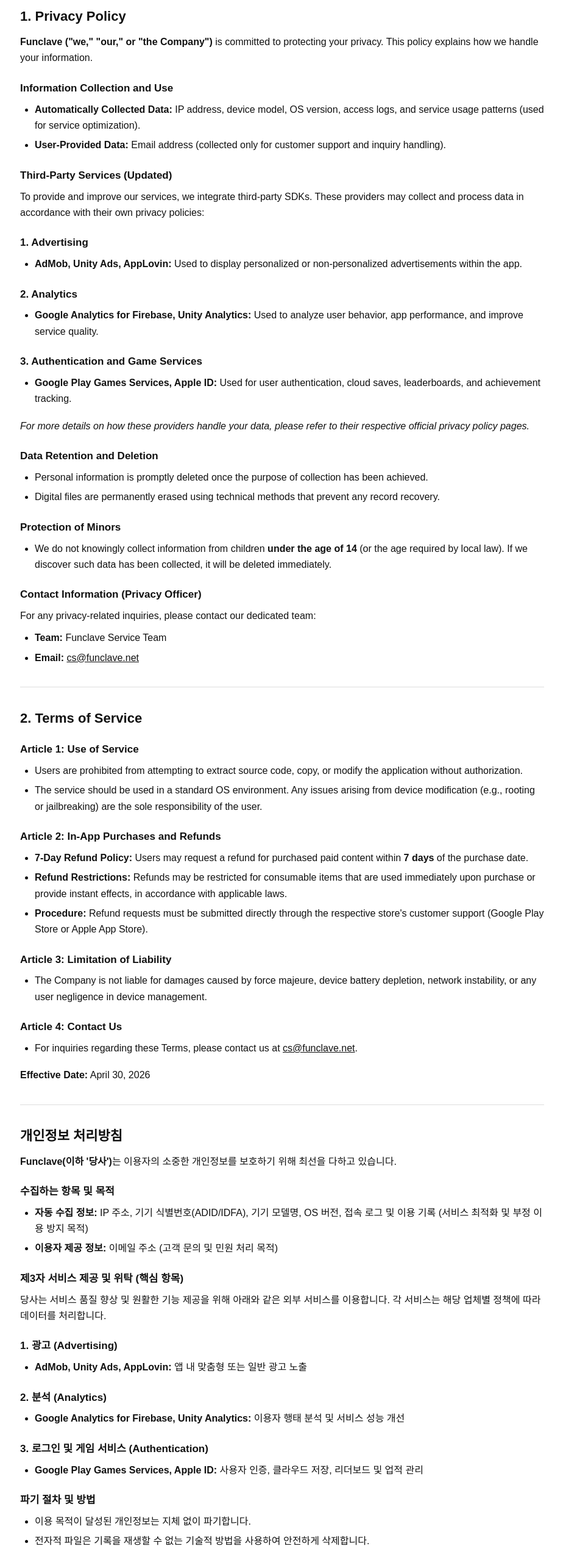
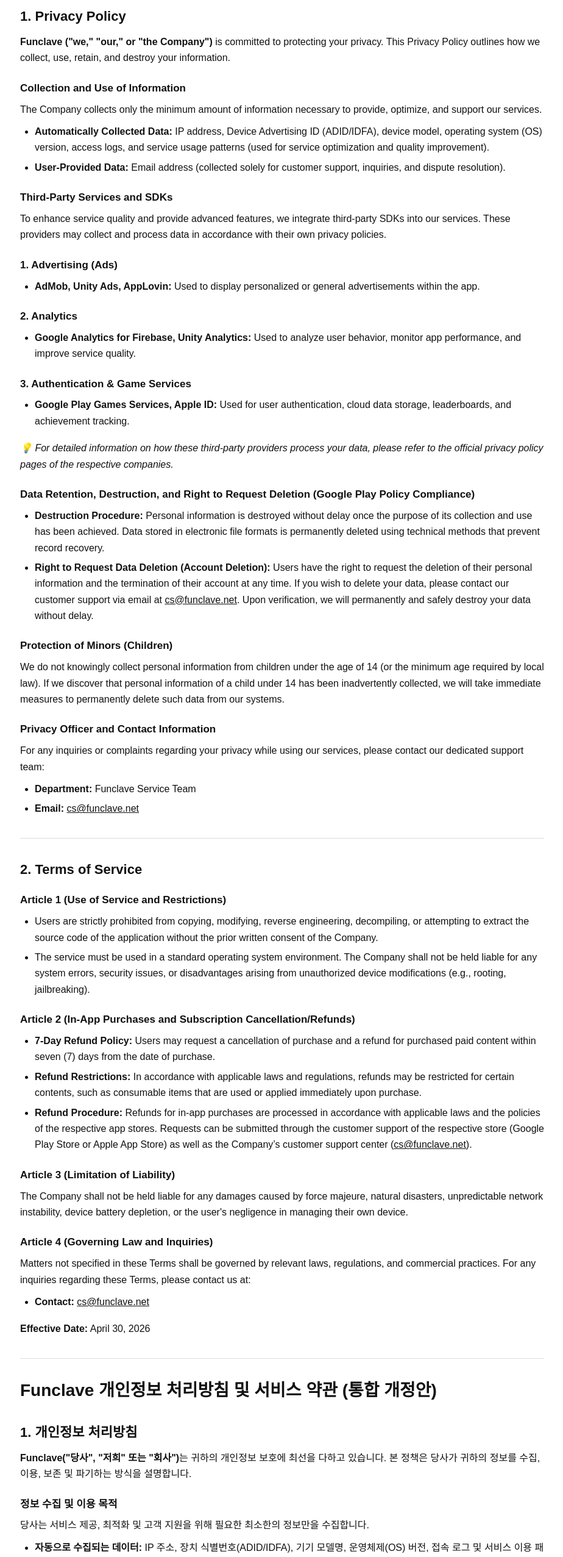
Before and after one commit to funclave/privacy-policy, a plain HTML site: page index.html in a window 1280 px wide. Shown: the part 100-2653 px from the top of the page at 61% size, without its empty margins (177-1101 px from the left). Drawn offline with Linux system fonts and the light colour scheme.

Commit message:
260610 1차 검수 적용

```diff
--- a/index.html
+++ b/index.html
@@ -3,7 +3,7 @@
 <head>
   <meta charset="utf-8">
   <meta name="viewport" content="width=device-width, initial-scale=1">
-  <title>Funclave Privacy Policy and Terms of Service</title>
+  <title>Funclave Privacy Policy &amp; Terms of Service</title>
   <style>
     body {
       margin: 40px auto;
@@ -59,52 +59,51 @@
   </style>
 </head>
 <body>
-  <h1>Funclave Privacy Policy and Terms of Service</h1>
+  <h1>Funclave Privacy Policy &amp; Terms of Service</h1>
 
   <h2>1. Privacy Policy</h2>
-  <p><strong>Funclave ("we," "our," or "the Company")</strong> is committed to protecting your privacy. This policy explains how we handle your information.</p>
+  <p><strong>Funclave ("we," "our," or "the Company")</strong> is committed to protecting your privacy. This Privacy Policy outlines how we collect, use, retain, and destroy your information.</p>
 
-  <h3>Information Collection and Use</h3>
+  <h3>Collection and Use of Information</h3>
+  <p>The Company collects only the minimum amount of information necessary to provide, optimize, and support our services.</p>
   <ul>
-    <li><strong>Automatically Collected Data:</strong> IP address, device model, OS version, access logs, and service usage patterns (used for service optimization).</li>
-    <li><strong>User-Provided Data:</strong> Email address (collected only for customer support and inquiry handling).</li>
+    <li><strong>Automatically Collected Data:</strong> IP address, Device Advertising ID (ADID/IDFA), device model, operating system (OS) version, access logs, and service usage patterns (used for service optimization and quality improvement).</li>
+    <li><strong>User-Provided Data:</strong> Email address (collected solely for customer support, inquiries, and dispute resolution).</li>
   </ul>
 
-  <h3>Third-Party Services (Updated)</h3>
-  <p>To provide and improve our services, we integrate third-party SDKs. These providers may collect and process data in accordance with their own privacy policies:</p>
+  <h3>Third-Party Services and SDKs</h3>
+  <p>To enhance service quality and provide advanced features, we integrate third-party SDKs into our services. These providers may collect and process data in accordance with their own privacy policies.</p>
 
-  <h3>1. Advertising</h3>
+  <h3>1. Advertising (Ads)</h3>
   <ul>
-    <li><strong>AdMob, Unity Ads, AppLovin:</strong> Used to display personalized or non-personalized advertisements within the app.</li>
+    <li><strong>AdMob, Unity Ads, AppLovin:</strong> Used to display personalized or general advertisements within the app.</li>
   </ul>
 
   <h3>2. Analytics</h3>
   <ul>
-    <li><strong>Google Analytics for Firebase, Unity Analytics:</strong> Used to analyze user behavior, app performance, and improve service quality.</li>
+    <li><strong>Google Analytics for Firebase, Unity Analytics:</strong> Used to analyze user behavior, monitor app performance, and improve service quality.</li>
   </ul>
 
-  <h3>3. Authentication and Game Services</h3>
+  <h3>3. Authentication &amp; Game Services</h3>
   <ul>
-    <li><strong>Google Play Games Services, Apple ID:</strong> Used for user authentication, cloud saves, leaderboards, and achievement tracking.</li>
+    <li><strong>Google Play Games Services, Apple ID:</strong> Used for user authentication, cloud data storage, leaderboards, and achievement tracking.</li>
   </ul>
 
-  <p><em>For more details on how these providers handle your data, please refer to their respective official privacy policy pages.</em></p>
+  <p><em>💡 For detailed information on how these third-party providers process your data, please refer to the official privacy policy pages of the respective companies.</em></p>
 
-  <h3>Data Retention and Deletion</h3>
+  <h3>Data Retention, Destruction, and Right to Request Deletion (Google Play Policy Compliance)</h3>
   <ul>
-    <li>Personal information is promptly deleted once the purpose of collection has been achieved.</li>
-    <li>Digital files are permanently erased using technical methods that prevent any record recovery.</li>
+    <li><strong>Destruction Procedure:</strong> Personal information is destroyed without delay once the purpose of its collection and use has been achieved. Data stored in electronic file formats is permanently deleted using technical methods that prevent record recovery.</li>
+    <li><strong>Right to Request Data Deletion (Account Deletion):</strong> Users have the right to request the deletion of their personal information and the termination of their account at any time. If you wish to delete your data, please contact our customer support via email at <a href="mailto:cs@funclave.net">cs@funclave.net</a>. Upon verification, we will permanently and safely destroy your data without delay.</li>
   </ul>
 
-  <h3>Protection of Minors</h3>
+  <h3>Protection of Minors (Children)</h3>
+  <p>We do not knowingly collect personal information from children under the age of 14 (or the minimum age required by local law). If we discover that personal information of a child under 14 has been inadvertently collected, we will take immediate measures to permanently delete such data from our systems.</p>
+
+  <h3>Privacy Officer and Contact Information</h3>
+  <p>For any inquiries or complaints regarding your privacy while using our services, please contact our dedicated support team:</p>
   <ul>
-    <li>We do not knowingly collect information from children <strong>under the age of 14</strong> (or the age required by local law). If we discover such data has been collected, it will be deleted immediately.</li>
-  </ul>
-
-  <h3>Contact Information (Privacy Officer)</h3>
-  <p>For any privacy-related inquiries, please contact our dedicated team:</p>
-  <ul>
-    <li><strong>Team:</strong> Funclave Service Team</li>
+    <li><strong>Department:</strong> Funclave Service Team</li>
     <li><strong>Email:</strong> <a href="mailto:cs@funclave.net">cs@funclave.net</a></li>
   </ul>
 
@@ -112,103 +111,104 @@
 
   <h2>2. Terms of Service</h2>
 
-  <h3>Article 1: Use of Service</h3>
+  <h3>Article 1 (Use of Service and Restrictions)</h3>
   <ul>
-    <li>Users are prohibited from attempting to extract source code, copy, or modify the application without authorization.</li>
-    <li>The service should be used in a standard OS environment. Any issues arising from device modification (e.g., rooting or jailbreaking) are the sole responsibility of the user.</li>
+    <li>Users are strictly prohibited from copying, modifying, reverse engineering, decompiling, or attempting to extract the source code of the application without the prior written consent of the Company.</li>
+    <li>The service must be used in a standard operating system environment. The Company shall not be held liable for any system errors, security issues, or disadvantages arising from unauthorized device modifications (e.g., rooting, jailbreaking).</li>
   </ul>
 
-  <h3>Article 2: In-App Purchases and Refunds</h3>
+  <h3>Article 2 (In-App Purchases and Subscription Cancellation/Refunds)</h3>
   <ul>
-    <li><strong>7-Day Refund Policy:</strong> Users may request a refund for purchased paid content within <strong>7 days</strong> of the purchase date.</li>
-    <li><strong>Refund Restrictions:</strong> Refunds may be restricted for consumable items that are used immediately upon purchase or provide instant effects, in accordance with applicable laws.</li>
-    <li><strong>Procedure:</strong> Refund requests must be submitted directly through the respective store's customer support (Google Play Store or Apple App Store).</li>
+    <li><strong>7-Day Refund Policy:</strong> Users may request a cancellation of purchase and a refund for purchased paid content within seven (7) days from the date of purchase.</li>
+    <li><strong>Refund Restrictions:</strong> In accordance with applicable laws and regulations, refunds may be restricted for certain contents, such as consumable items that are used or applied immediately upon purchase.</li>
+    <li><strong>Refund Procedure:</strong> Refunds for in-app purchases are processed in accordance with applicable laws and the policies of the respective app stores. Requests can be submitted through the customer support of the respective store (Google Play Store or Apple App Store) as well as the Company’s customer support center (<a href="mailto:cs@funclave.net">cs@funclave.net</a>).</li>
   </ul>
 
-  <h3>Article 3: Limitation of Liability</h3>
+  <h3>Article 3 (Limitation of Liability)</h3>
+  <p>The Company shall not be held liable for any damages caused by force majeure, natural disasters, unpredictable network instability, device battery depletion, or the user's negligence in managing their own device.</p>
+
+  <h3>Article 4 (Governing Law and Inquiries)</h3>
+  <p>Matters not specified in these Terms shall be governed by relevant laws, regulations, and commercial practices. For any inquiries regarding these Terms, please contact us at:</p>
   <ul>
-    <li>The Company is not liable for damages caused by force majeure, device battery depletion, network instability, or any user negligence in device management.</li>
-  </ul>
-
-  <h3>Article 4: Contact Us</h3>
-  <ul>
-    <li>For inquiries regarding these Terms, please contact us at <a href="mailto:cs@funclave.net">cs@funclave.net</a>.</li>
+    <li><strong>Contact:</strong> <a href="mailto:cs@funclave.net">cs@funclave.net</a></li>
   </ul>
 
   <p><strong>Effective Date:</strong> April 30, 2026</p>
 
   <hr>
 
-  <h2 lang="ko">개인정보 처리방침</h2>
-  <p lang="ko"><strong>Funclave(이하 '당사')</strong>는 이용자의 소중한 개인정보를 보호하기 위해 최선을 다하고 있습니다.</p>
+  <h1 lang="ko">Funclave 개인정보 처리방침 및 서비스 약관 (통합 개정안)</h1>
 
-  <h3 lang="ko">수집하는 항목 및 목적</h3>
+  <h2 lang="ko">1. 개인정보 처리방침</h2>
+  <p lang="ko"><strong>Funclave("당사", "저희" 또는 "회사")</strong>는 귀하의 개인정보 보호에 최선을 다하고 있습니다. 본 정책은 당사가 귀하의 정보를 수집, 이용, 보존 및 파기하는 방식을 설명합니다.</p>
+
+  <h3 lang="ko">정보 수집 및 이용 목적</h3>
+  <p lang="ko">당사는 서비스 제공, 최적화 및 고객 지원을 위해 필요한 최소한의 정보만을 수집합니다.</p>
   <ul lang="ko">
-    <li><strong>자동 수집 정보:</strong> IP 주소, 기기 식별번호(ADID/IDFA), 기기 모델명, OS 버전, 접속 로그 및 이용 기록 (서비스 최적화 및 부정 이용 방지 목적)</li>
-    <li><strong>이용자 제공 정보:</strong> 이메일 주소 (고객 문의 및 민원 처리 목적)</li>
+    <li><strong>자동으로 수집되는 데이터:</strong> IP 주소, 장치 식별번호(ADID/IDFA), 기기 모델명, 운영체제(OS) 버전, 접속 로그 및 서비스 이용 패턴 (서비스 최적화 및 품질 개선 목적).</li>
+    <li><strong>사용자 제공 데이터:</strong> 이메일 주소 (고객 지원 및 문의·민원 처리 목적으로만 수집됨).</li>
   </ul>
 
-  <h3 lang="ko">제3자 서비스 제공 및 위탁 (핵심 항목)</h3>
-  <p lang="ko">당사는 서비스 품질 향상 및 원활한 기능 제공을 위해 아래와 같은 외부 서비스를 이용합니다. 각 서비스는 해당 업체별 정책에 따라 데이터를 처리합니다.</p>
+  <h3 lang="ko">제3자 서비스 및 SDK 제공 안내</h3>
+  <p lang="ko">당사는 안정적인 서비스 제공 및 기능 향상을 위해 신뢰할 수 있는 타사 SDK를 통합하여 사용합니다. 이러한 제공업체는 자체 개인정보 보호정책에 따라 데이터를 수집 및 처리할 수 있습니다.</p>
 
-  <h3 lang="ko">1. 광고 (Advertising)</h3>
+  <h3 lang="ko">1. 광고 (Ads)</h3>
   <ul lang="ko">
-    <li><strong>AdMob, Unity Ads, AppLovin:</strong> 앱 내 맞춤형 또는 일반 광고 노출</li>
+    <li><strong>AdMob, Unity Ads, AppLovin:</strong> 앱 내 맞춤형 광고 또는 일반 광고 표시 목적.</li>
   </ul>
 
   <h3 lang="ko">2. 분석 (Analytics)</h3>
   <ul lang="ko">
-    <li><strong>Google Analytics for Firebase, Unity Analytics:</strong> 이용자 행태 분석 및 서비스 성능 개선</li>
+    <li><strong>Google Analytics for Firebase, Unity Analytics:</strong> 사용자 행동 분석, 앱 성능 모니터링 및 서비스 품질 개선 목적.</li>
   </ul>
 
-  <h3 lang="ko">3. 로그인 및 게임 서비스 (Authentication)</h3>
+  <h3 lang="ko">3. 인증 및 게임 서비스 (Authentication)</h3>
   <ul lang="ko">
-    <li><strong>Google Play Games Services, Apple ID:</strong> 사용자 인증, 클라우드 저장, 리더보드 및 업적 관리</li>
+    <li><strong>Google Play 게임 서비스, Apple ID:</strong> 사용자 인증, 데이터 클라우드 저장, 순위표 및 업적 추적 목적.</li>
   </ul>
 
-  <h3 lang="ko">파기 절차 및 방법</h3>
+  <p lang="ko"><em>💡 각 서비스 제공업체의 상세한 데이터 처리 방식은 해당 업체의 공식 개인정보 보호정책 페이지를 참조하시기 바랍니다.</em></p>
+
+  <h3 lang="ko">데이터 보존, 파기 및 삭제 요청 권리 (구글 정책 준수)</h3>
   <ul lang="ko">
-    <li>이용 목적이 달성된 개인정보는 지체 없이 파기합니다.</li>
-    <li>전자적 파일은 기록을 재생할 수 없는 기술적 방법을 사용하여 안전하게 삭제합니다.</li>
+    <li><strong>파기 절차:</strong> 개인정보는 수집 및 이용 목적이 달성되는 즉시 지체 없이 파기합니다. 전자적 파일 형태의 정보는 기록을 재생할 수 없는 기술적 방법을 사용하여 영구 삭제합니다.</li>
+    <li><strong>데이터 삭제(탈퇴) 요청 권리:</strong> 사용자는 언제든지 당사에 수집된 본인의 개인정보 삭제 및 계정 탈퇴를 요청할 수 있습니다. 삭제를 원하실 경우 고객 지원 이메일(<a href="mailto:cs@funclave.net">cs@funclave.net</a>)로 접수해 주시면 확인 즉시 지체 없이 안전하게 파기하겠습니다.</li>
   </ul>
 
-  <h3 lang="ko">아동의 개인정보 보호</h3>
+  <h3 lang="ko">미성년자 보호 정책</h3>
+  <p lang="ko">당사는 만 14세 미만 아동(또는 현지 법률에서 요구하는 연령 미만)의 개인정보를 고의로 수집하지 않습니다. 만약 당사 시스템에 만 14세 미만 아동의 정보가 수집된 사실을 인지할 경우, 해당 데이터는 즉시 영구 삭제 조치합니다.</p>
+
+  <h3 lang="ko">개인정보 보호책임자 및 문의처</h3>
+  <p lang="ko">서비스 이용 중 발생하는 개인정보 관련 모든 문의는 아래 전담 팀으로 연락해 주시기 바랍니다.</p>
   <ul lang="ko">
-    <li>본 서비스는 <strong>만 14세 미만</strong> 아동의 정보를 고의로 수집하지 않습니다. 만약 수집 사실을 인지할 경우 즉시 해당 데이터를 파기합니다.</li>
-  </ul>
-
-  <h3 lang="ko">개인정보 보호책임자</h3>
-  <p lang="ko">서비스 이용 중 발생하는 모든 문의는 아래 전담 팀으로 연락해 주시기 바랍니다.</p>
-  <ul lang="ko">
-    <li><strong>담당:</strong> 펀클레이브(Funclave) 서비스 팀</li>
-    <li><strong>문의:</strong> <a href="mailto:cs@funclave.net">cs@funclave.net</a></li>
+    <li><strong>담당 팀:</strong> Funclave 서비스 팀</li>
+    <li><strong>이메일:</strong> <a href="mailto:cs@funclave.net">cs@funclave.net</a></li>
   </ul>
 
   <hr>
 
-  <h2 lang="ko">이용약관</h2>
+  <h2 lang="ko">2. 이용약관 (서비스 약관)</h2>
 
-  <h3 lang="ko">제1조 서비스 이용</h3>
+  <h3 lang="ko">제1조 (서비스 이용 및 제한)</h3>
   <ul lang="ko">
-    <li>이용자는 앱의 소스 코드 추출, 무단 복제 및 수정을 할 수 없습니다.</li>
-    <li>공식적인 운영체제 환경에서 이용해야 하며, 기기 변조(루팅 등)로 인한 문제는 이용자 본인에게 책임이 있습니다.</li>
+    <li>사용자는 회사의 사전 허가 없이 애플리케이션을 복사, 수정, 역컴파일하거나 소스 코드를 추출하는 행위를 할 수 없습니다.</li>
+    <li>본 서비스는 제조사가 제공하는 표준 운영체제 환경에서 이용해야 합니다. 기기 변조(예: 루팅, 탈옥 등)로 인해 발생하는 시스템 오류, 보안 문제 및 불이익은 사용자 본인에게 책임이 있습니다.</li>
   </ul>
 
-  <h3 lang="ko">제2조 인앱 결제 및 환불</h3>
+  <h3 lang="ko">제2조 (인앱 구매 및 청약철회/환불)</h3>
   <ul lang="ko">
-    <li><strong>7일 이내 환불:</strong> 유료 콘텐츠 구매 후 <strong>7일 이내</strong>에 청약철회(환불)를 요청할 수 있습니다.</li>
-    <li><strong>환불 제한:</strong> 구매 즉시 사용되거나 효력이 발생하는 소모성 아이템은 관련 법령에 따라 환불이 제한될 수 있습니다.</li>
-    <li><strong>절차:</strong> 환불은 이용 중인 스토어(Google/Apple)의 고객센터를 통해 직접 신청하셔야 합니다.</li>
+    <li><strong>7일 환불 정책:</strong> 사용자는 유료 콘텐츠를 구매한 날로부터 7일 이내에 청약철회(환불)를 요청할 수 있습니다.</li>
+    <li><strong>환불 제한 사항:</strong> 관련 법령에 따라 구매 즉시 효력이 발생하거나 소모되는 아이템 등 일부 콘텐츠는 청약철회가 제한될 수 있습니다.</li>
+    <li><strong>환불 절차:</strong> 인앱 결제 건의 환불은 해당 스토어(Google Play 스토어 또는 Apple App Store)의 고객센터 및 당사 고객 지원 센터(<a href="mailto:cs@funclave.net">cs@funclave.net</a>)를 통해 관련 법령 및 스토어 정책에 따라 처리됩니다.</li>
   </ul>
 
-  <h3 lang="ko">제3조 책임의 한계</h3>
+  <h3 lang="ko">제3조 (책임의 제한)</h3>
+  <p lang="ko">당사는 천재지변, 불가항력적인 네트워크 불안정, 기기 배터리 방전 또는 사용자의 기기 관리 부주의로 인해 발생한 손해에 대해서는 책임을 지지 않습니다.</p>
+
+  <h3 lang="ko">제4조 (약관 외 준칙 및 문의처)</h3>
+  <p lang="ko">본 약관에 명시되지 않은 사항은 관계 법령 및 상관례에 따르며, 약관 관련 문의는 아래 이메일로 접수 가능합니다.</p>
   <ul lang="ko">
-    <li>당사는 천재지변이나 기기 방전, 네트워크 연결 불량 등 이용자의 관리 소홀로 발생한 손해에 대해 책임을 지지 않습니다.</li>
-  </ul>
-
-  <h3 lang="ko">제4조 문의처</h3>
-  <ul lang="ko">
-    <li>본 약관에 대한 문의는 서비스 팀(<a href="mailto:cs@funclave.net">cs@funclave.net</a>)을 통해 접수 가능합니다.</li>
+    <li><strong>문의처:</strong> <a href="mailto:cs@funclave.net">cs@funclave.net</a></li>
   </ul>
 
   <p lang="ko"><strong>시행일:</strong> 2026년 4월 30일</p>
```
